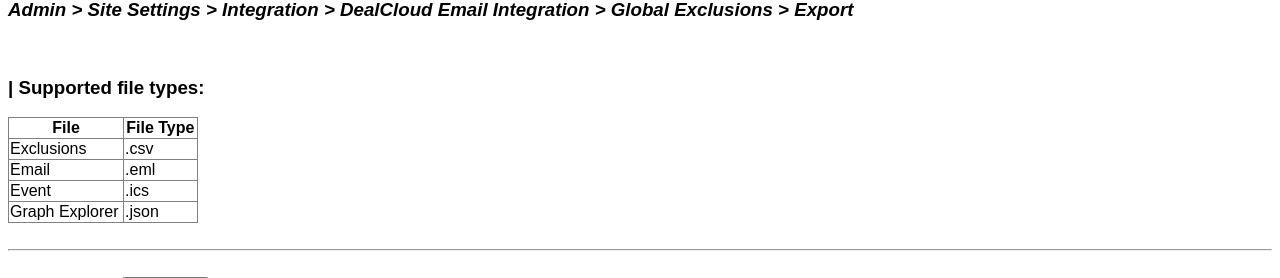
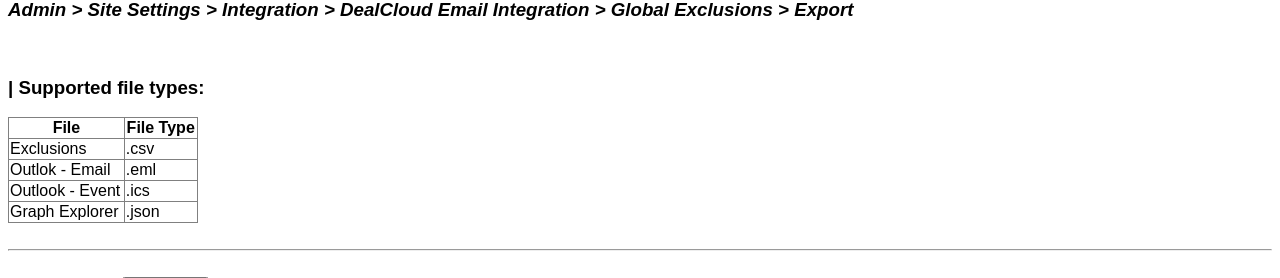
Before and after one commit to lt4753/dc1-global-exclusion-check, a Flask app: page / in a window 1280 px wide. Shown: the part 161-439 px from the top of the page. Run offline with Flask 3, Linux system fonts and the light colour scheme.

Commit message:
dev commit

```diff
--- a/app.py
+++ b/app.py
@@ -1,4 +1,4 @@
-# DEV DEV DEV DEV DEV
+# DEV DEV DEV DEV DEV DEV
 
 from flask import Flask, request, render_template, redirect, url_for, flash, session
 import csv
@@ -161,6 +161,7 @@
                     "\nSender: " + sender_address +
                     "\nRecipients: " + str(to_addresses).lstrip('[').strip(']') +
                     "\nCc'ed: " + str(cc_addresses).lstrip('[').strip(']') +
+                    "\n" +
                     "\n"
                     )
             return additional_json_info
--- a/templates/index.html
+++ b/templates/index.html
@@ -30,11 +30,11 @@
       <td>.csv</td>
     </tr>
     <tr>
-      <td>Email</td>
+      <td>Outlok - Email</td>
       <td>.eml</td>
     </tr>
     <tr>
-      <td>Event</td>
+      <td>Outlook - Event</td>
       <td>.ics</td>
     </tr>
     <tr>
--- a/templates/results.html
+++ b/templates/results.html
@@ -82,7 +82,6 @@
       <details open>
         <summary><b>Exclusion List:</b></summary>
         <pre>
-          <!-- NEW -->
           <table border="1">
             <thead>
               <tr>
@@ -101,9 +100,6 @@
               {% endfor %}
             </tbody>
           </table>
-<!-- {% for exclusion in exclusions %}
-{{ exclusion }}
-{% endfor %} -->
         </pre>
       </details>
     </div>
```
